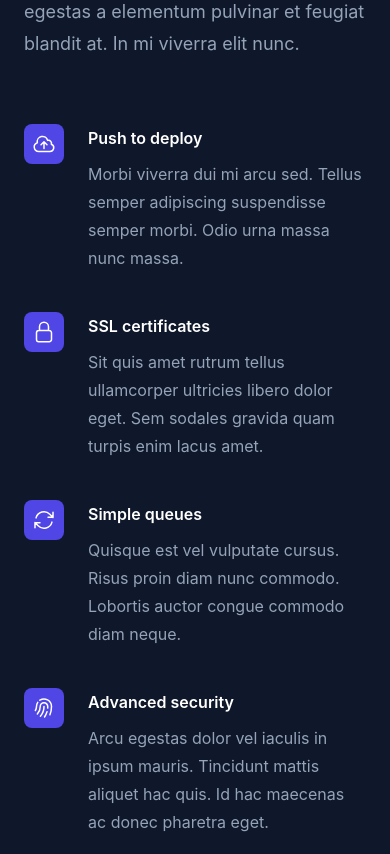
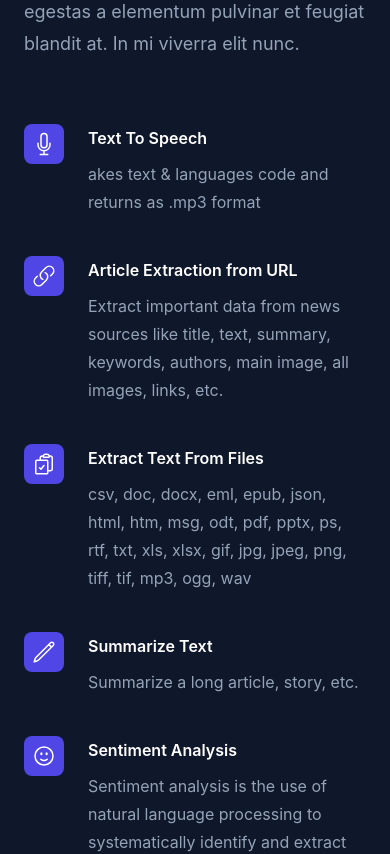
Before and after one commit to GoodGuyForReal/texttools, a React (Create React App) app: page / in a window 390 px wide. Shown: the part 1140-1994 px from the top of the page. Built offline with nearby package versions, Linux system fonts and the light colour scheme.

Commit message:
text to speech page functions added

```diff
--- a/src/App.js
+++ b/src/App.js
@@ -1,6 +1,7 @@
 import { Route, Routes } from "react-router-dom";
 import PageNotFound from "./components/pages/404/404";
 import Home from "./components/pages/home/Home";
+import TextToSpeech from "./components/pages/textToSpeech/TextToSpeech";
 import Navbar from "./elements/navbar/Navbar";
 
 function App() {
@@ -10,6 +11,8 @@ function App() {
       <Routes>
         <Route path="/" element={<Home />} />
         <Route path="*" element={<PageNotFound />} />
+        <Route path="/texttospeech" element={<TextToSpeech />} />
+
       </Routes>
     </div>
   );
--- a/src/components/pages/home/sections/feature/Feature.jsx
+++ b/src/components/pages/home/sections/feature/Feature.jsx
@@ -1,29 +1,35 @@
-import { ArrowPathIcon, CloudArrowUpIcon, FingerPrintIcon, LockClosedIcon } from '@heroicons/react/24/outline'
+import { PencilIcon, LinkIcon, MicrophoneIcon, ClipboardDocumentCheckIcon, FaceSmileIcon } from '@heroicons/react/24/outline'
 
 const features = [
     {
-        name: 'Push to deploy',
+        name: 'Text To Speech',
         description:
-            'Morbi viverra dui mi arcu sed. Tellus semper adipiscing suspendisse semper morbi. Odio urna massa nunc massa.',
-        icon: CloudArrowUpIcon,
+            'akes text & languages code and returns as .mp3 format',
+        icon: MicrophoneIcon,
     },
     {
-        name: 'SSL certificates',
+        name: 'Article Extraction from URL',
         description:
-            'Sit quis amet rutrum tellus ullamcorper ultricies libero dolor eget. Sem sodales gravida quam turpis enim lacus amet.',
-        icon: LockClosedIcon,
+            'Extract important data from news sources like title, text, summary, keywords, authors, main image, all images, links, etc.',
+        icon: LinkIcon,
     },
     {
-        name: 'Simple queues',
+        name: 'Extract Text From Files',
         description:
-            'Quisque est vel vulputate cursus. Risus proin diam nunc commodo. Lobortis auctor congue commodo diam neque.',
-        icon: ArrowPathIcon,
+            'csv, doc, docx, eml, epub, json, html, htm, msg, odt, pdf, pptx, ps, rtf, txt, xls, xlsx, gif, jpg, jpeg, png, tiff, tif, mp3, ogg, wav',
+        icon: ClipboardDocumentCheckIcon,
     },
     {
-        name: 'Advanced security',
+        name: 'Summarize Text',
         description:
-            'Arcu egestas dolor vel iaculis in ipsum mauris. Tincidunt mattis aliquet hac quis. Id hac maecenas ac donec pharetra eget.',
-        icon: FingerPrintIcon,
+            'Summarize a long article, story, etc.',
+        icon: PencilIcon,
+    },
+    {
+        name: 'Sentiment Analysis',
+        description:
+            'Sentiment analysis is the use of natural language processing to systematically identify and extract subjective information.',
+        icon: FaceSmileIcon,
     },
 ]
 
--- /dev/null
+++ b/src/components/pages/textToSpeech/TextToSpeech.jsx
@@ -0,0 +1,50 @@
+import React, { useState } from 'react'
+import { TextToAudio } from '../../../repository/TextToSpeech'
+
+const TextToSpeech = () => {
+    const [text, setText] = useState('')
+    const [audio, setAudio] = useState()
+
+    const textToAudio = async (event) => {
+        event.preventDefault()
+        await TextToAudio(text, setAudio)
+    }
+    console.log(audio);
+
+
+    return (
+        <div className='bg-slate-900 h-screen flex flex-col justify-center'>
+            <form onSubmit={textToAudio}>
+                <div className="col-span-full">
+                    <label htmlFor="about" className="block text-sm font-medium leading-6 text-white">
+                        Write a Text that you want to convert audio
+                    </label>
+                    <div className="mt-2">
+                        <textarea
+                            id="about"
+                            name="about"
+                            rows={3}
+                            className="block w-full rounded-md border-0 text-gray-900 shadow-sm ring-1 ring-inset ring-gray-300 placeholder:text-gray-400 focus:ring-2 focus:ring-inset focus:ring-indigo-600 sm:py-1.5 sm:text-sm sm:leading-6"
+                            onChange={(e) => setText(e.target.value)}
+                        />
+                    </div>
+                    <p className="mt-3 text-sm leading-6 text-gray-600">Write a few sentences about yourself.</p>
+                </div>
+                <input type="submit"
+                    value={'Convert'}
+                    className="rounded-md bg-indigo-600 px-3.5 py-2.5 text-sm font-semibold text-white shadow-sm hover:bg-indigo-500 duration-200 focus-visible:outline focus-visible:outline-2 focus-visible:outline-offset-2 focus-visible:outline-white"
+                />
+            </form>
+
+            <div>
+                {audio && <audio controls src={audio} />}
+
+            </div>
+
+
+
+        </div>
+    )
+}
+
+export default TextToSpeech
--- /dev/null
+++ b/src/components/pages/textToSpeech/components/Player.jsx
@@ -0,0 +1,26 @@
+import React, { useState } from "react";
+
+export function AudioPlayer({ audioSrc }) {
+    const [isPlaying, setIsPlaying] = useState(false);
+    const audioRef = React.useRef(new Audio(audioSrc));
+
+    const togglePlayPause = () => {
+        setIsPlaying(!isPlaying);
+        isPlaying ? audioRef.current.pause() : audioRef.current.play();
+    };
+
+    const handleTimeUpdate = () => {
+        console.log(`Time elapsed: ${audioRef.current.currentTime}`);
+    };
+
+    return (
+        <div>
+            <button onClick={togglePlayPause}>{isPlaying ? "Pause" : "Play"}</button>
+            <audio
+                src={audioSrc}
+                ref={audioRef}
+                onTimeUpdate={handleTimeUpdate}
+            />
+        </div>
+    );
+}
--- a/src/elements/navbar/Navbar.jsx
+++ b/src/elements/navbar/Navbar.jsx
@@ -1,22 +1,44 @@
 import { Fragment, useState } from 'react'
 import { Dialog, Disclosure, Popover, Transition } from '@headlessui/react'
-import {
-    ArrowPathIcon,
-    Bars3Icon,
-    ChartPieIcon,
-    CursorArrowRaysIcon,
-    FingerPrintIcon,
-    SquaresPlusIcon,
-    XMarkIcon,
-} from '@heroicons/react/24/outline'
+import { PencilIcon, LinkIcon, MicrophoneIcon, ClipboardDocumentCheckIcon, FaceSmileIcon, Bars3Icon, XMarkIcon } from '@heroicons/react/24/outline'
 import { ChevronDownIcon, PhoneIcon, PlayCircleIcon } from '@heroicons/react/20/solid'
 
 const products = [
-    { name: 'Analytics', description: 'Get a better understanding of your traffic', href: '#', icon: ChartPieIcon },
-    { name: 'Engagement', description: 'Speak directly to your customers', href: '#', icon: CursorArrowRaysIcon },
-    { name: 'Security', description: 'Your customers’ data will be safe and secure', href: '#', icon: FingerPrintIcon },
-    { name: 'Integrations', description: 'Connect with third-party tools', href: '#', icon: SquaresPlusIcon },
-    { name: 'Automations', description: 'Build strategic funnels that will convert', href: '#', icon: ArrowPathIcon },
+    {
+        name: 'Text To Speech',
+        description:
+            'akes text & languages code and returns as .mp3 format',
+        icon: MicrophoneIcon,
+        href: ''
+    },
+    {
+        name: 'Article Extraction from URL',
+        description:
+            'Extract important data from news sources like title, text, summary, keywords, authors, main image, all images, links, etc.',
+        icon: LinkIcon,
+        href: ''
+    },
+    {
+        name: 'Extract Text From Files',
+        description:
+            'csv, doc, docx, eml, epub, json, html, htm, msg, odt, pdf, pptx, ps, rtf, txt, xls, xlsx, gif, jpg, jpeg, png, tiff, tif, mp3, ogg, wav',
+        icon: ClipboardDocumentCheckIcon,
+        href: ''
+    },
+    {
+        name: 'Summarize Text',
+        description:
+            'Summarize a long article, story, etc.',
+        icon: PencilIcon,
+        href: ''
+    },
+    {
+        name: 'Sentiment Analysis',
+        description:
+            'Sentiment analysis is the use of natural language processing to systematically identify and extract subjective information.',
+        icon: FaceSmileIcon,
+        href: ''
+    },
 ]
 const callsToAction = [
     { name: 'Watch demo', href: '#', icon: PlayCircleIcon },
--- /dev/null
+++ b/src/repository/TextToSpeech.js
@@ -0,0 +1,22 @@
+import axios from "axios";
+
+export const TextToAudio = async (text, setAudio) => {
+
+    const options = {
+        method: 'POST',
+        url: 'https://text-to-speech53.p.rapidapi.com/',
+        headers: {
+            'content-type': 'application/json',
+            'X-RapidAPI-Key': process.env.REACT_APP_TEXT_TO_SPEECH,
+            'X-RapidAPI-Host': 'text-to-speech53.p.rapidapi.com'
+        },
+        data: {"text":`${text}`,"lang":"en","format":"wav"}
+    };
+
+    axios.request(options).then(function (response) {
+        console.log(response.data);
+        return setAudio(response.data.speech)
+    }).catch(function (error) {
+        console.error(error);
+    });
+}
```
Also changed, not shown: src/components/pages/404/404.jsx (+4 -12 lines), 1 other file (tests, documents, lock files or other folders).
